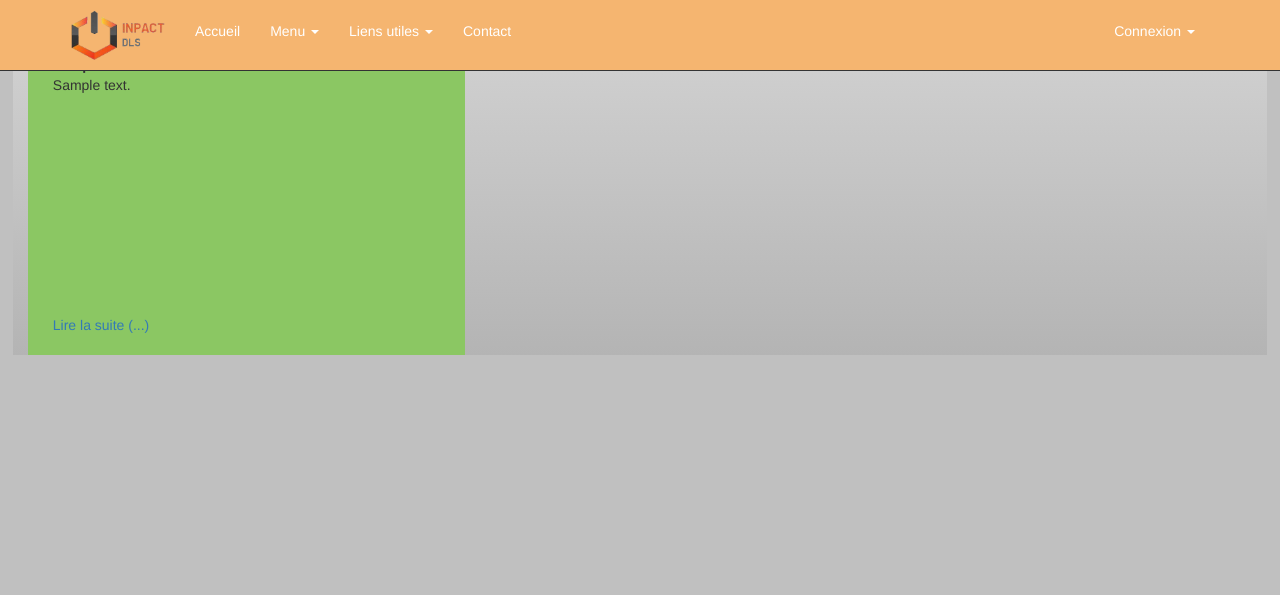
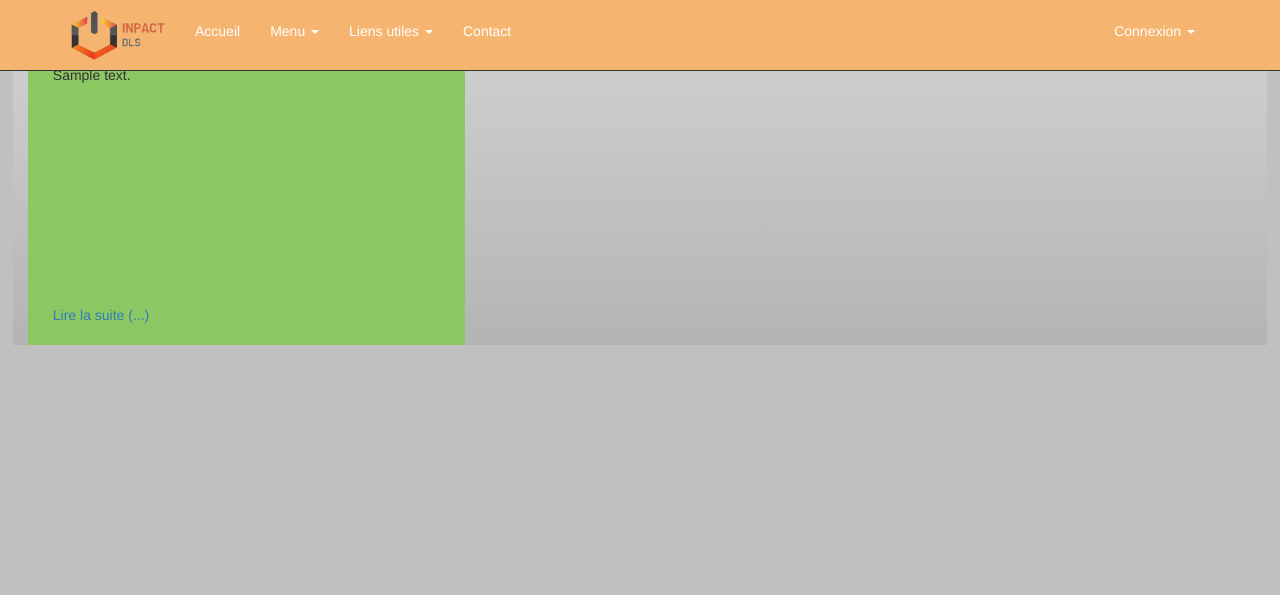
Before and after one commit to delasalle-sio-boutin/inpact.dls, a PHP site: page / in a window 1280 px wide. Shown: the top 595 px of the page. Run offline with PHP 8.4, Linux system fonts and the light colour scheme; tables that the repository leaves empty or names only in its code hold one stand-in row (values such as "Sample post"); some libraries are stand-ins or nearby versions.

Commit message:
Correction margin-top de l'accueil

```diff
--- a/vues/VueMenu.php
+++ b/vues/VueMenu.php
@@ -11,7 +11,7 @@
 	<header> <?php include ('Header.php'); ?> </header>
 
 	<body>
-		<div id="page">
+		<div id="page-accueil">
 			<div class="col-xs-12 col-sm-9 col-md-9 col-lg-9 ui-accueil-content">
 
 			<?php
--- a/vues/style.css
+++ b/vues/style.css
@@ -27,6 +27,22 @@ div#page{
 	/* largeur, centrage avec des marges auto, padding nul, bordure noire, alignement gauche */
 	width: 98%;
 	margin: 10px auto;
+	padding: 0 0px;
+	/* border: #000 1px solid;
+	overflow-x: hidden; */
+	text-align: left;
+
+	/* fond avec un dÃ©gradÃ© de couleur (blanc en haut, gris lÃ©ger en bas) */
+	background: -moz-linear-gradient(top, rgb(180, 180, 180), rgb(180, 180, 180));
+	background: -webkit-gradient(linear, left top, left bottom, from(rgb(180, 180, 180)), to(rgb(180, 180, 180)));
+	background: linear-gradient(to bottom, rgb(210, 210, 210), rgb(180, 180, 180));
+}
+
+/* Mise en forme de la div "#page" */
+div#page-accueil{
+	/* largeur, centrage avec des marges auto, padding nul, bordure noire, alignement gauche */
+	width: 98%;
+	margin: -70px auto;
 	padding: 0 0px;
 	/* border: #000 1px solid;
 	overflow-x: hidden; */
@@ -134,11 +150,11 @@ ul#menu-horizontal li {
 	margin-top: 17px;
 }
 
-/* Commencement de la page / fin de la barre de navigation (la navbar ne passe pas sur le texte)
+/* Commencement de la page / fin de la barre de navigation (la navbar ne passe pas sur le texte) */
 .navbar-wrapper{
 	height: 70px;
 }
-*/
+
 
 /* Affectation d'une hauteur minimale pour la barre de navigation */
 .navbar-header{
```
